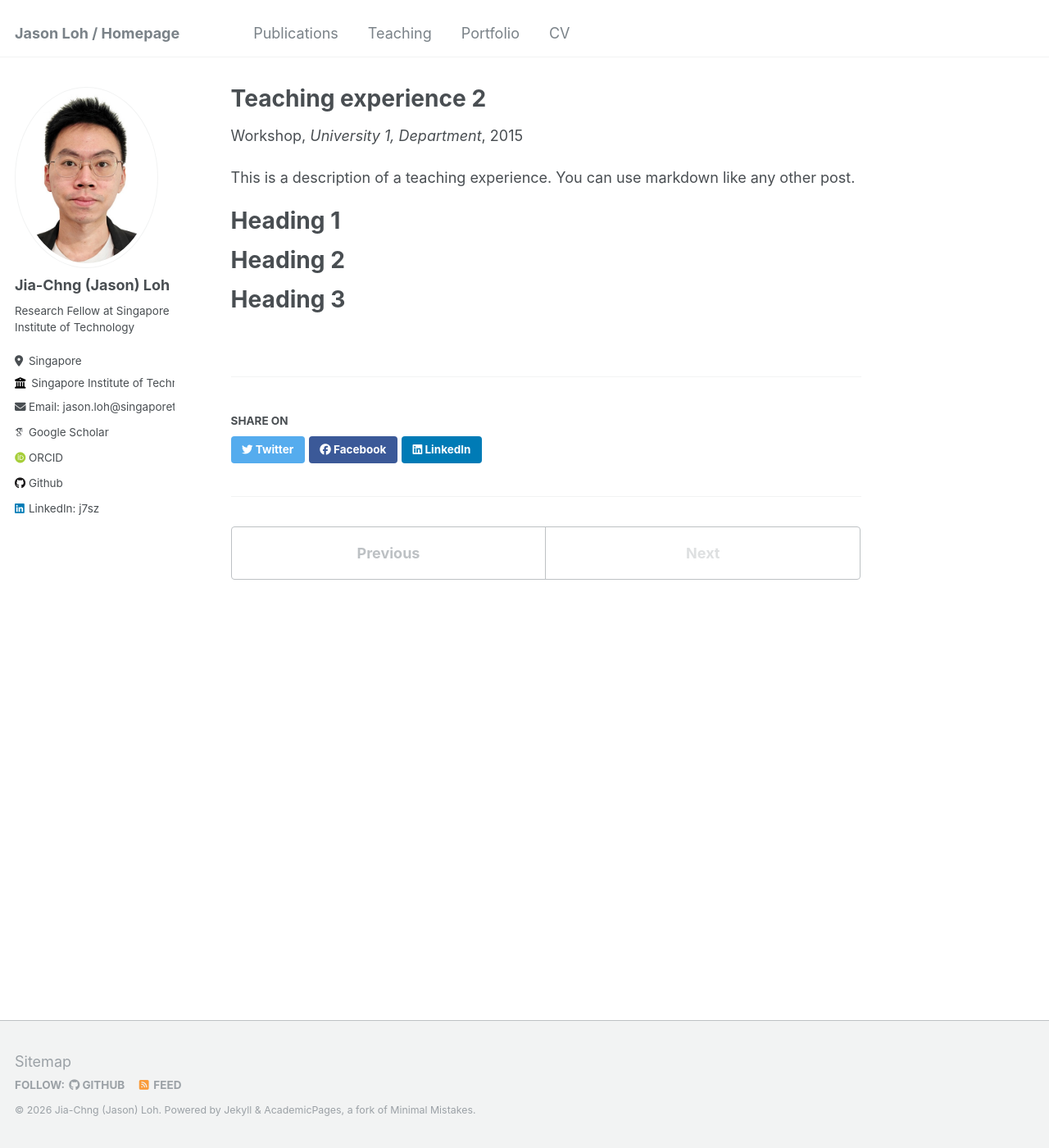
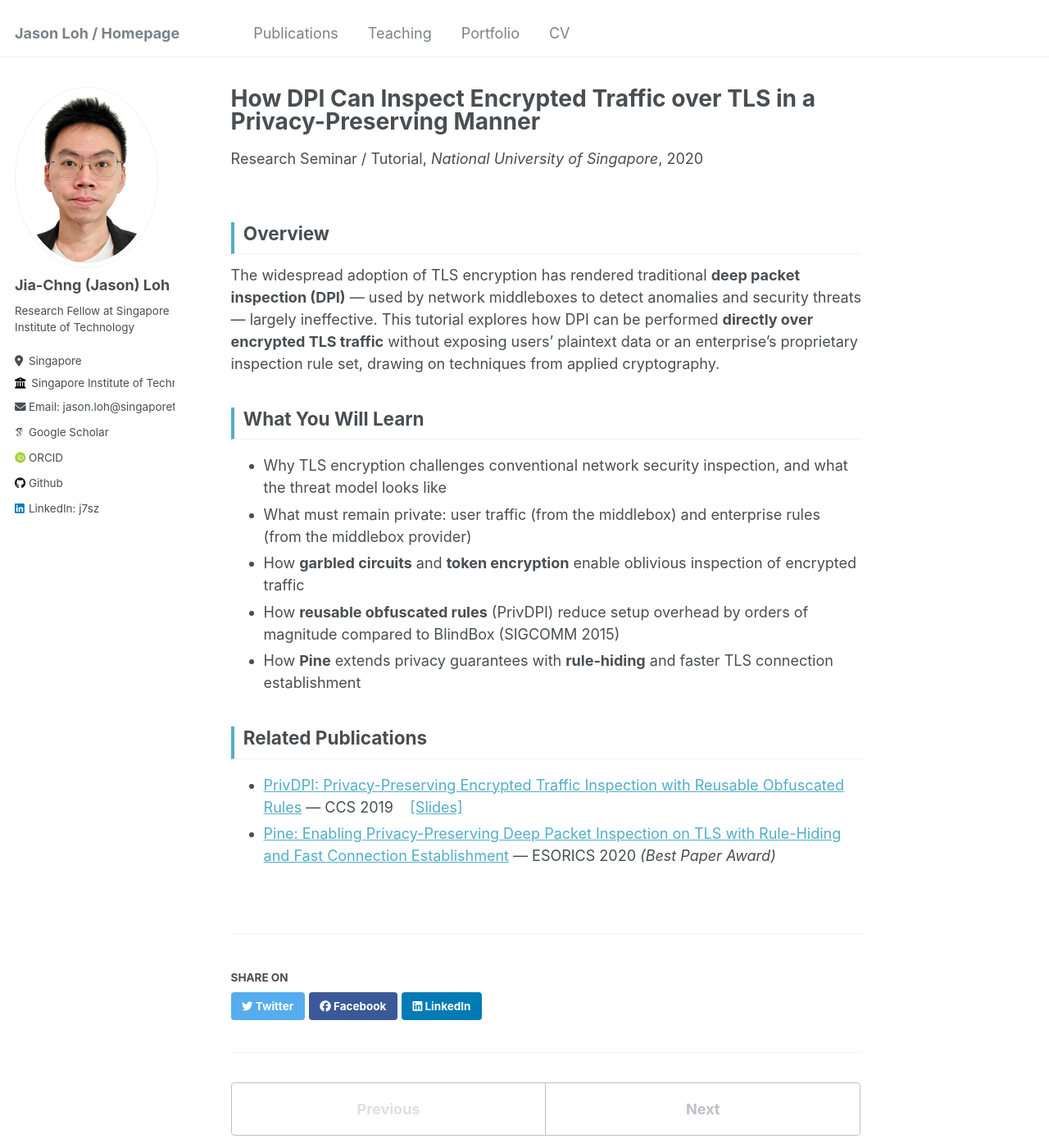
Before and after one commit to j7sz/j7sz.github.io, a Jekyll site: the page built from _teaching/2015-spring-teaching-2.md, in a window 1280 px wide and 1400 px high. Shown: the whole window at 82% size. Built offline with Jekyll 4.4.1, drawn with Linux system fonts in a browser that asks for light colours; some web fonts are replaced.

Commit message:
Add research descriptions to portfolio and real teaching topics
Portfolio:
- ACISP 2024: describe pairing-free IBS paper, link to publication and slides
- ESORICS 2020: describe Pine DPI paper, link to publication

Teaching:
- Add tight reduction for signatures under (EC)DL with AGM/ROM tutorial
- Add privacy-preserving DPI over TLS tutorial
- Both link to related publications and slides

Co-Authored-By: Claude Sonnet 4.6 <noreply@anthropic.com>
Claude-Session: https://claude.ai/code/session_01HxfbdgTE6Boo2wy2XbsERx

```diff
--- a/_teaching/2015-spring-teaching-2.md
+++ b/_teaching/2015-spring-teaching-2.md
@@ -1,20 +1,26 @@
 ---
-title: "Teaching experience 2"
+title: "How DPI Can Inspect Encrypted Traffic over TLS in a Privacy-Preserving Manner"
 collection: teaching
-type: "Workshop"
-permalink: /teaching/2015-spring-teaching-1
-venue: "University 1, Department"
-date: 2015-01-01
-location: "City, Country"
+type: "Research Seminar / Tutorial"
+permalink: /teaching/privacy-preserving-dpi-tls
+venue: "National University of Singapore"
+date: 2020-01-01
+location: "Singapore"
 ---
 
-This is a description of a teaching experience. You can use markdown like any other post.
+## Overview
 
-Heading 1
-======
+The widespread adoption of TLS encryption has rendered traditional **deep packet inspection (DPI)** — used by network middleboxes to detect anomalies and security threats — largely ineffective. This tutorial explores how DPI can be performed **directly over encrypted TLS traffic** without exposing users' plaintext data or an enterprise's proprietary inspection rule set, drawing on techniques from applied cryptography.
 
-Heading 2
-======
+## What You Will Learn
 
-Heading 3
-======
+- Why TLS encryption challenges conventional network security inspection, and what the threat model looks like
+- What must remain private: user traffic (from the middlebox) and enterprise rules (from the middlebox provider)
+- How **garbled circuits** and **token encryption** enable oblivious inspection of encrypted traffic
+- How **reusable obfuscated rules** (PrivDPI) reduce setup overhead by orders of magnitude compared to BlindBox (SIGCOMM 2015)
+- How **Pine** extends privacy guarantees with **rule-hiding** and faster TLS connection establishment
+
+## Related Publications
+
+- [PrivDPI: Privacy-Preserving Encrypted Traffic Inspection with Reusable Obfuscated Rules](/publication/NPL+19) — CCS 2019 &nbsp;&nbsp; [[Slides]](https://j7sz.github.io/files/PrivDPI_slide.pdf)
+- [Pine: Enabling Privacy-Preserving Deep Packet Inspection on TLS with Rule-Hiding and Fast Connection Establishment](/publication/NHP+20) — ESORICS 2020 *(Best Paper Award)*
```
Also changed, not shown: _portfolio/portfolio-1.md (+18 -5 lines), _portfolio/portfolio-2.html (+21 -2 lines), _teaching/2014-spring-teaching-1.md (+18 -13 lines).
